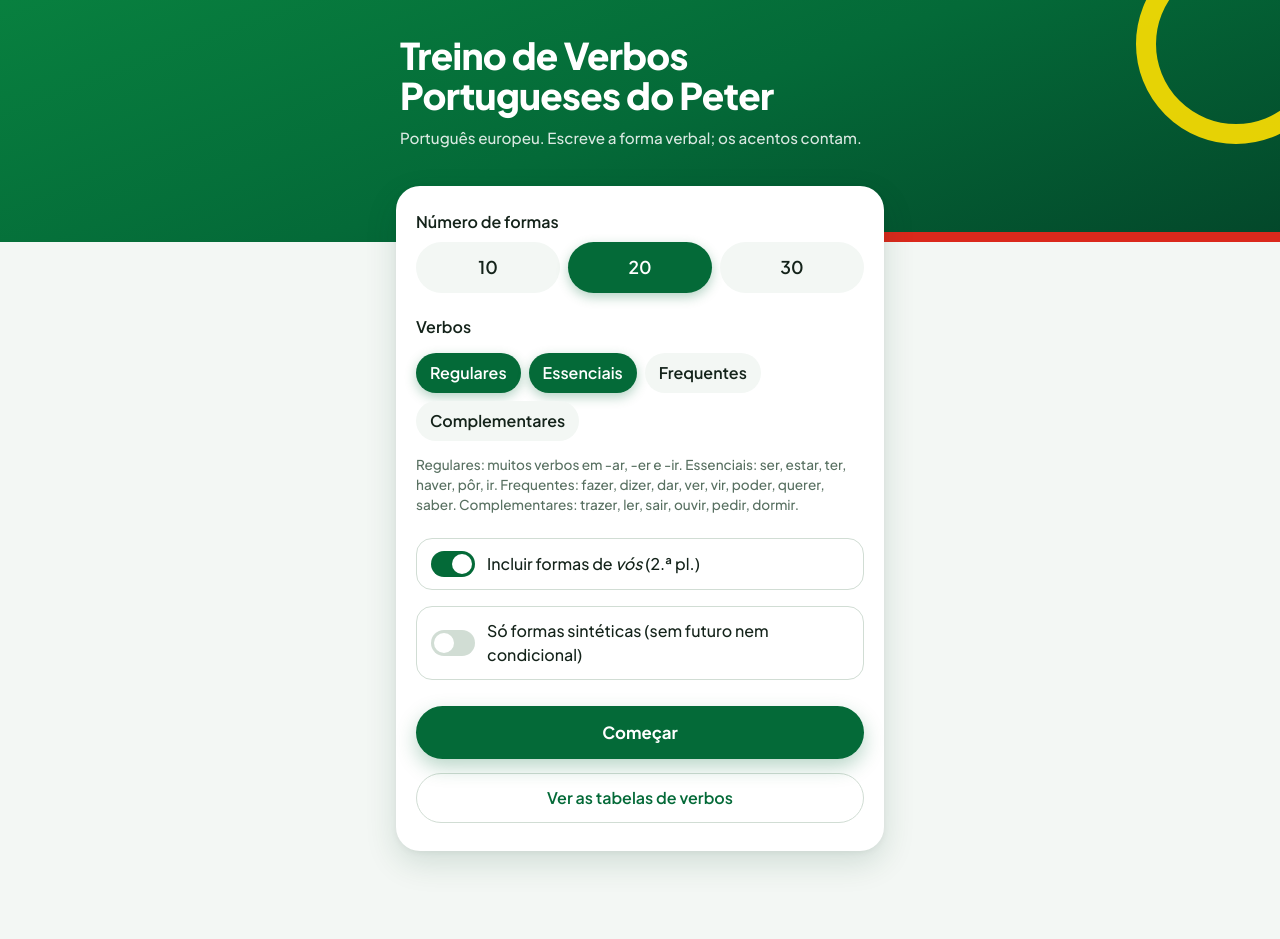
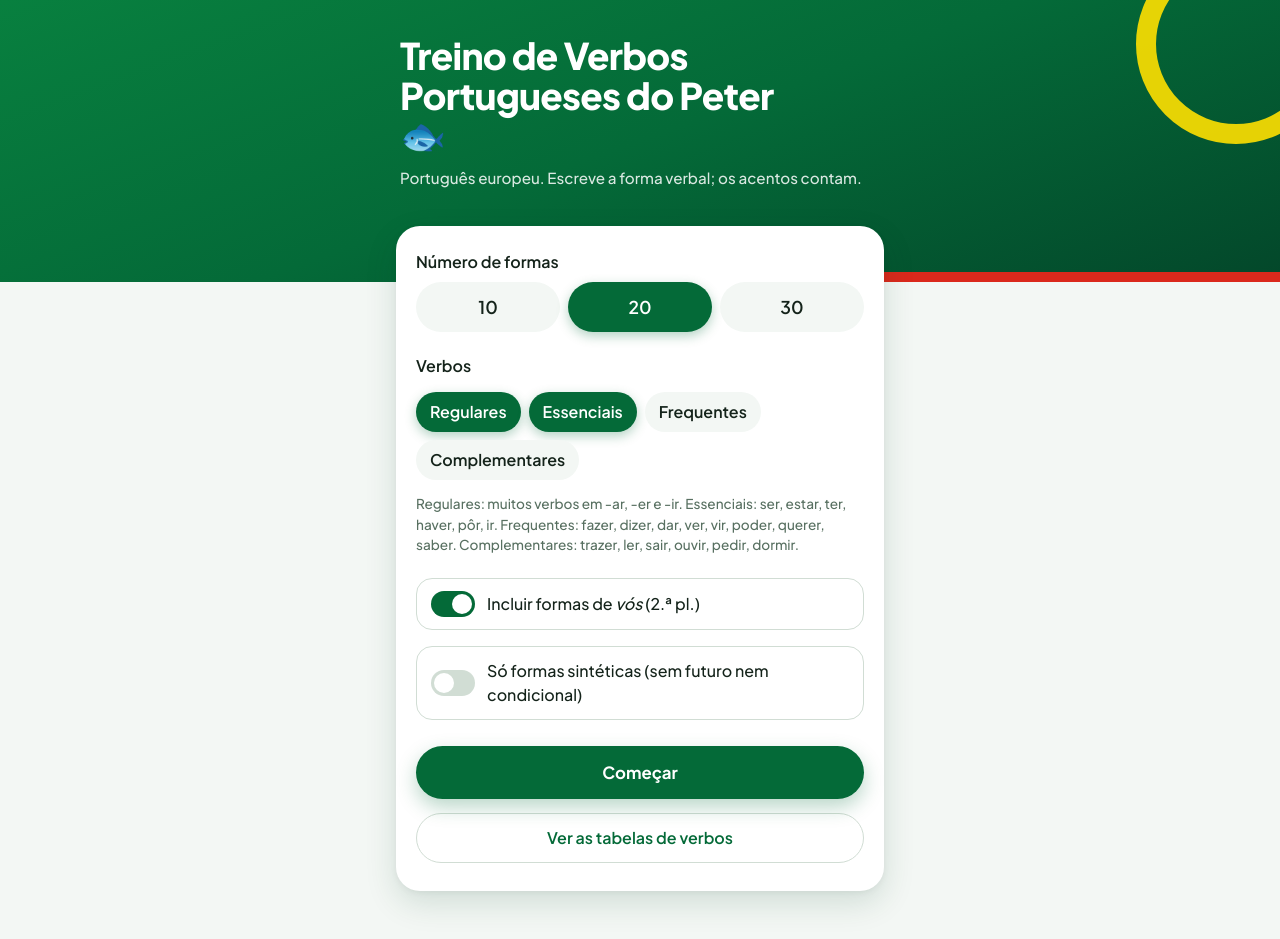
Before and after one commit to sumpe/polyverb, a plain HTML site: page portuguese/index.html in a window 1280 px wide. Before the commit the page ends 899 px from the top, so only its background shows below. Drawn offline with Linux system fonts and the light colour scheme.

Commit message:
Use fish emoji in Portuguese title

```diff
--- a/portuguese/index.html
+++ b/portuguese/index.html
@@ -3,7 +3,7 @@
 <head>
 <meta charset="utf-8">
 <meta name="viewport" content="width=device-width, initial-scale=1, viewport-fit=cover">
-<title>Treino de Verbos Portugueses do Peter</title>
+<title>Treino de Verbos Portugueses do Peter 🐟</title>
 <link rel="preconnect" href="https://fonts.googleapis.com">
 <link rel="preconnect" href="https://fonts.gstatic.com" crossorigin>
 <link href="https://fonts.googleapis.com/css2?family=Plus+Jakarta+Sans:wght@500;600;700;800&display=swap" rel="stylesheet">
@@ -142,7 +142,7 @@ main.wide{max-width:1100px}
 </head>
 <body>
 <header class="hero"><div class="in">
-  <h1>Treino de Verbos Portugueses do Peter</h1>
+  <h1>Treino de Verbos Portugueses do Peter 🐟</h1>
   <p class="sub" id="sub">Português europeu. Escreve a forma verbal; os acentos contam.</p>
 </div></header>
 <main>
```
Also changed, not shown: 1 other file.
